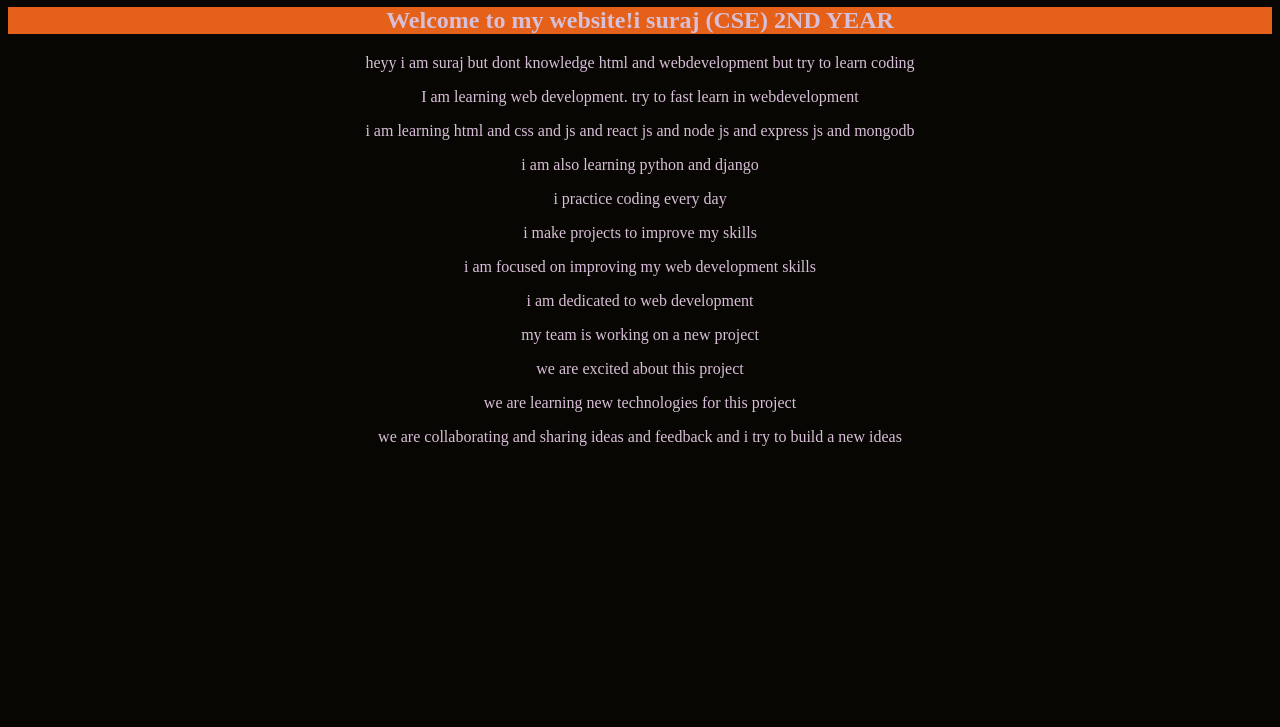
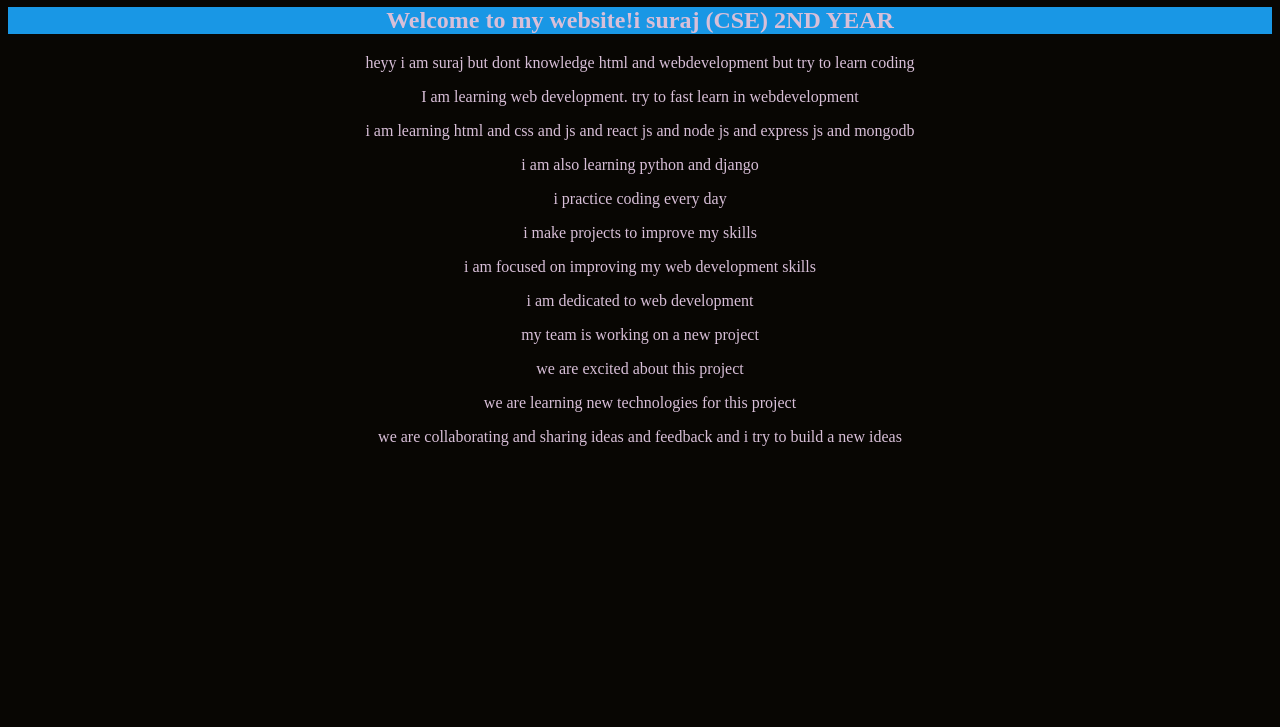
Before and after one commit to surajshivhare/webD, a plain HTML site: page index.html in a window 1280 px wide. Shown: the part 73-800 px from the top of the page. Drawn offline with Linux system fonts and the light colour scheme.

Commit message:
initial commit

```diff
--- a/style.css
+++ b/style.css
@@ -5,5 +5,5 @@
     color: thistle;
 }
 h2 {
-    background-color: rgb(229, 96, 25);
+    background-color: rgb(25, 151, 229);
 }
```
